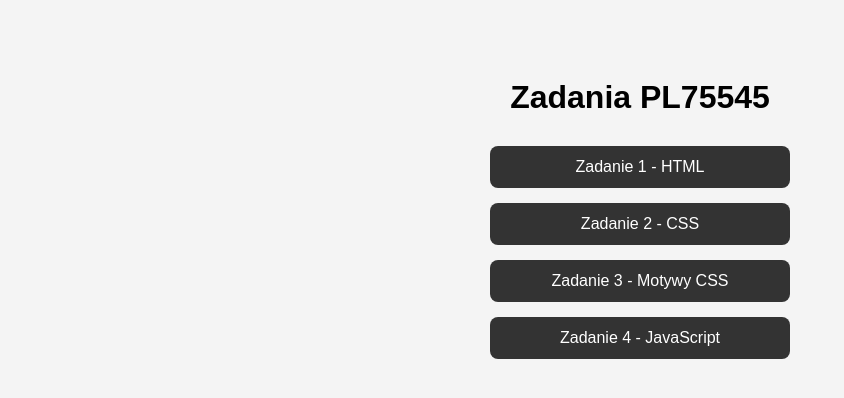
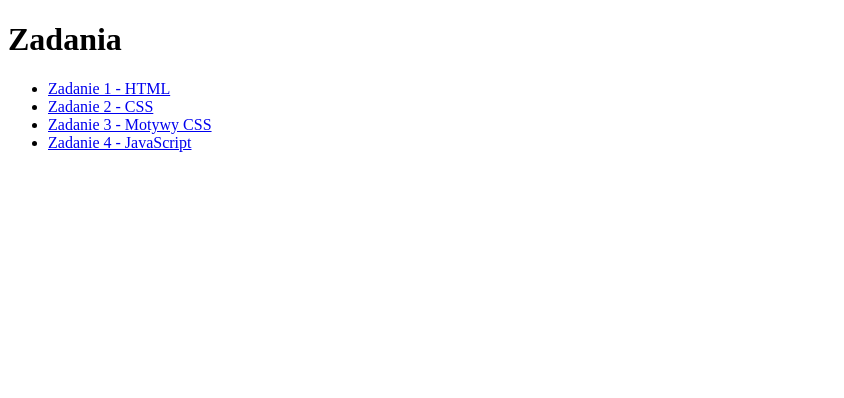
Before and after one commit to PL75545/Zadania, a plain HTML site: page index.html in a window 1280 px wide. Shown: the whole page, without its empty margins (0-844 px from the left). Drawn offline with Linux system fonts and the light colour scheme.

Commit message:
Update index.html

```diff
--- a/index.html
+++ b/index.html
@@ -2,58 +2,18 @@
 <html lang="pl">
 <head>
     <meta charset="UTF-8">
-    <title>Zadania - Menu</title>
-
-    <style>
-        body {
-            font-family: Arial, sans-serif;
-            text-align: center;
-            background-color: #f4f4f4;
-            padding: 50px;
-        }
-
-        h1 {
-            margin-bottom: 30px;
-        }
-
-        .menu {
-            display: flex;
-            flex-direction: column;
-            gap: 15px;
-            max-width: 300px;
-            margin: auto;
-        }
-
-        a {
-            text-decoration: none;
-            background-color: #333;
-            color: white;
-            padding: 12px;
-            border-radius: 8px;
-            transition: 0.3s;
-        }
-
-        a:hover {
-            background-color: #555;
-        }
-    </style>
+    <title>Zadania</title>
 </head>
-
 <body>
 
-<h1>Zadania PL75545</h1>
+<h1>Zadania</h1>
 
-<div class="menu">
-
-    <a href="zad1_CV/index.html">Zadanie 1 - HTML</a>
-
-    <a href="zad2_css/index.html">Zadanie 2 - CSS</a>
-
-    <a href="zad3_motyw/index.html">Zadanie 3 - Motywy CSS</a>
-
-    <a href="zad4/index.html">Zadanie 4 - JavaScript</a>
-
-</div>
+<ul>
+    <li><a href="zad1/index.html">Zadanie 1 - HTML</a></li>
+    <li><a href="zad2/index.html">Zadanie 2 - CSS</a></li>
+    <li><a href="zad3/index.html">Zadanie 3 - Motywy CSS</a></li>
+    <li><a href="zad4/index.html">Zadanie 4 - JavaScript</a></li>
+</ul>
 
 </body>
 </html>
```
